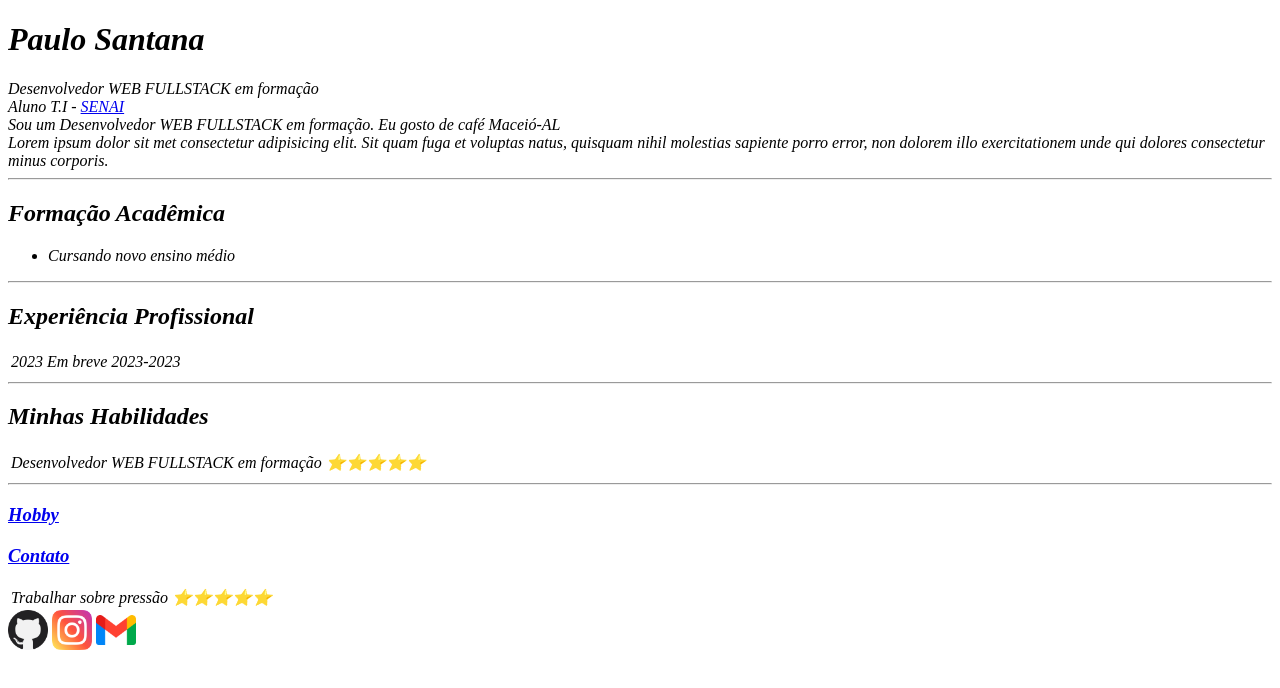
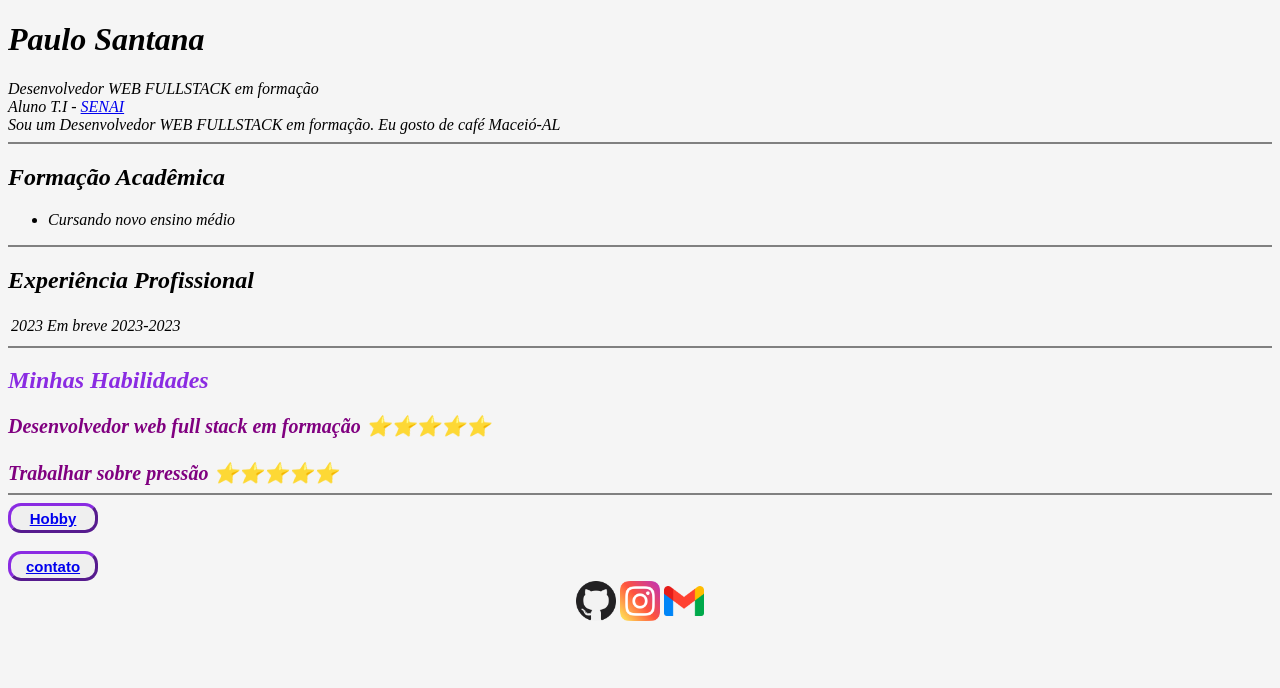
Before and after one commit to PaulloCruz/paulsantanadacruz, a plain HTML site: page index.html in a window 1280 px wide. Drawn offline with Linux system fonts and the light colour scheme.

Commit message:
aula 28.09

```diff
--- /dev/null
+++ b/FolhaExterna.css
@@ -0,0 +1,21 @@
+body{
+    background: whitesmoke ;
+}
+#minhaHab{
+            color: blueviolet;
+}
+#Habilidades{
+    color: purple;
+    font-size: 20px
+}
+hr{
+    color: grey;
+    height: 2px;
+    background: grey;
+    border: 0cm;
+}h2{
+    color: gre;
+}
+#menu{
+    color: brown;
+}
--- a/index.html
+++ b/index.html
@@ -8,13 +8,8 @@
     <link rel="website icon" type="png"
     href="https://i.imgur.com/GFidifk.png">
 
-    <style>
-        .redes{
+    <link rel="stylesheet" href="./FolhaExterna.css">
 
-
-        }
-
-    </style>
 
 </head>
 <em>
@@ -25,7 +20,6 @@
 
     <em>Maceió-AL</em>
 
-    <br>Lorem ipsum dolor sit met consectetur adipisicing elit. Sit quam fuga et voluptas natus, quisquam nihil molestias sapiente porro error, non dolorem illo exercitationem unde qui dolores consectetur minus corporis. <br>
     <hr>
     <h2>Formação Acadêmica</h2>
     <ul><li>Cursando novo ensino médio </li></ul>
@@ -39,29 +33,37 @@
         </tr>
     </table>
     <hr>
-    <h2>Minhas Habilidades</h2>
-    <table>
-        <tbody>
-            <tr>
-                <td>Desenvolvedor WEB FULLSTACK em formação</td>
-                <td>⭐⭐⭐⭐⭐</td>
-            </tr>
-        </tbody>
-    </table>
-    <table>
-        <tbody>
-            <tr>
-                <td>Trabalhar sobre pressão</td>
-                <td>⭐⭐⭐⭐⭐</td>
-            </tr>
-        </tbody>
+
+    <div class="habilidades" id="minhasHab">
+
+    <thead>
+        <h2 id="minhaHab">Minhas Habilidades</h2>
+    </thead>
+
+    <div class="habilidades" id="Habilidades">
+
+    <tbody>
+            <strong>Desenvolvedor web full stack em formação ⭐⭐⭐⭐⭐</strong>
+            <br><br>
+            <strong>Trabalhar sobre pressão ⭐⭐⭐⭐⭐</strong>
+    </tbody>
+
+    </div>
+
+    <div class="menu" id="menu">
+
         <hr>
-        <h3> <a href="./hobby.html"> Hobby</a></h3>
-        <h3> <a href="./contato.html" > Contato</a></h3>
-    </table>
+        <button  value="Hobby" style="border-color: blueviolet;border-width: 3px; width: 90px ; height: 30px;font-size: 15px; border-radius: 13px;" > <a href="./hobby.html"> <strong>Hobby</strong> </button></a>
+        <br><br>
+        <button  value="contato" style="border-color: blueviolet;border-width: 3px; width: 90px ; height: 30px;font-size: 15px; border-radius: 13px;" > <a href="./contato.html"> <strong>contato</strong> </button></a>
 
 
+
+    </div>
+
+    </table>
         <div class="redes">
+            <center>
                 <a  href="https://github.com/PaulloCruz" target="_blank" ><img src="./img/github.png" alt="GithHub"
                     width="40" height="40"></a>
 
@@ -70,6 +72,7 @@
 
                      <a href="mailto:paullo.cruz@hotmail.com"><img src="./img/gmail.png" alt="GMAIL " width="40"
                     height="40"></a>
+                </center>
         </div>
 
 
```
